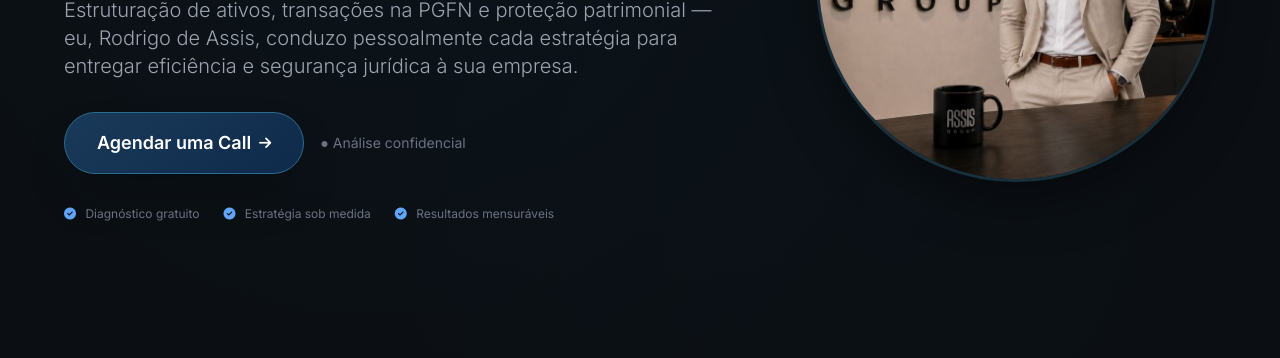
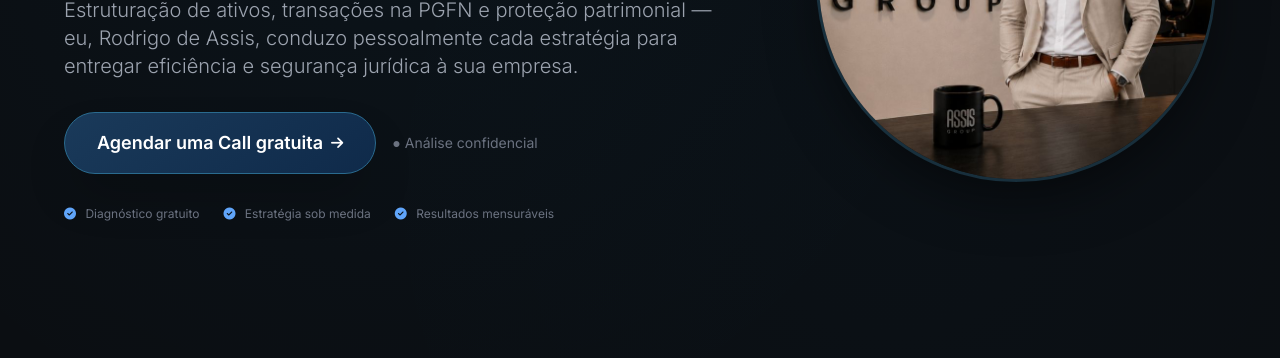
Before and after one commit to rodrigodeap/engenhariadeativos, a plain HTML site: page index.html in a window 1280 px wide. Shown: the part 442-800 px from the top of the page. Drawn offline with nearby package versions, Linux system fonts and the light colour scheme.

Commit message:
Update call scheduling button text to include 'gratuita'

```diff
--- a/index.html
+++ b/index.html
@@ -325,7 +325,7 @@
         </p>
         <div class="flex flex-wrap items-center gap-4 pt-2">
           <a href="#contato" class="btn-primary px-8 py-4 rounded-full text-lg font-semibold shadow-2xl inline-flex items-center gap-2">
-            <span>Agendar uma Call</span>
+            <span>Agendar uma Call gratuita</span>
             <i class="fas fa-arrow-right text-sm"></i>
           </a>
           <span class="text-gray-500 text-sm hidden sm:inline">● Análise confidencial</span>
```
